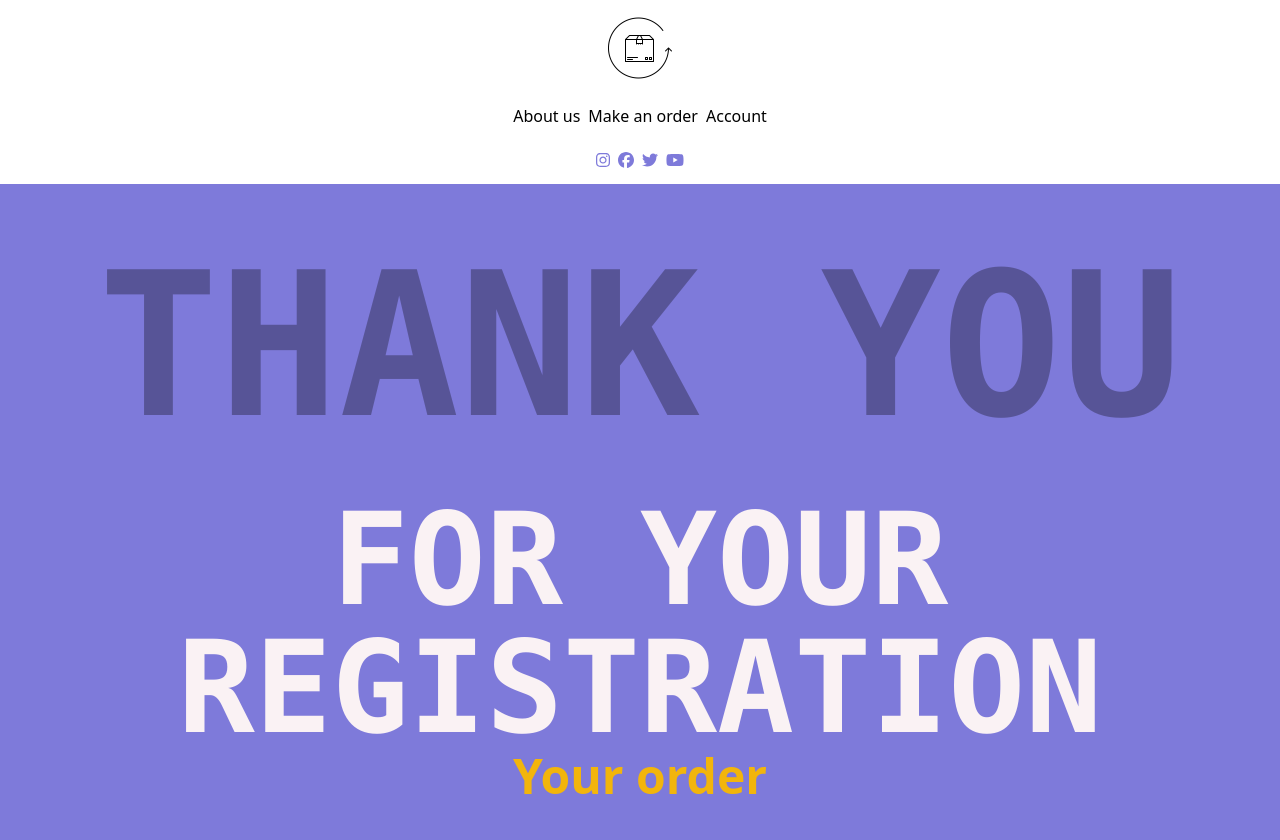
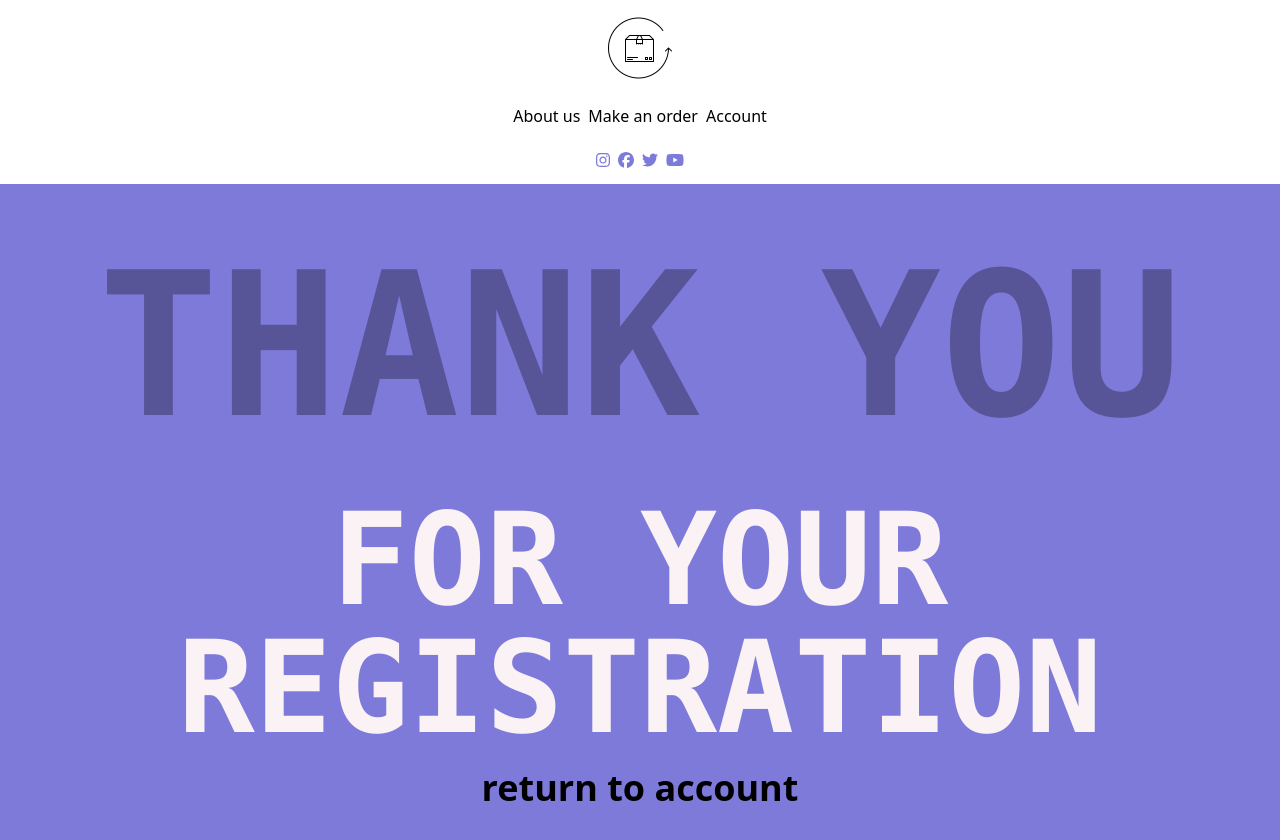
Before and after one commit to BoronenkoTimurs/ForMartinas, a Vue app: page /tyforregister in a window 1280 px wide. Shown: the top 840 px of the page. Built offline with nearby package versions, Linux system fonts and the light colour scheme.

Commit message:
test afterlogin

```diff
--- a/src/router/index.js
+++ b/src/router/index.js
@@ -8,6 +8,7 @@ import TyForOrder from "../views/TyForOrder.vue";
 import AccountRegister from "../views/AccountRegister.vue";
 import OrderList from "../views/OrderList.vue";
 import TyForRegister from "../views/TyForRegister.vue";
+import AfterLogin from "../views/AfterLogin.vue";
 
 const router = createRouter({
   history: createWebHistory(import.meta.env.BASE_URL),
@@ -48,6 +49,12 @@ const router = createRouter({
       name: "UserProfile",
       component: TyForRegister,
     },
+    {
+      path: "/afterlogin",
+      name: "afterlogin",
+      component: AfterLogin,
+    },
+
   ],
 });
 export default router;
--- /dev/null
+++ b/src/views/AfterLogin.vue
@@ -0,0 +1,23 @@
+<template>
+    <div class="h-screen">
+      <div class="bg-pink h-full">
+        <p
+          class="pt-3 bg-transparent opacity-30 font-bold font-mono uppercase text-center text-10xl"
+        >
+          Account
+        </p>
+          <div class="flex flex-col font-bold font-monoopacity-400 text-orange text-center text-5xl">
+
+
+          </div>
+        <div
+          class="flex flex-col font-bold font-monoopacity-400 text-orange text-center text-5xl"
+        >
+          <p>
+
+            Your order
+          </p>
+        </div>
+      </div>
+    </div>
+  </template>
--- a/src/views/TyForRegister.vue
+++ b/src/views/TyForRegister.vue
@@ -16,15 +16,15 @@
 
 
           </div>
-        <div
-          class="flex flex-col font-bold font-monoopacity-400 text-orange text-center text-5xl"
+
+
+        <RouterLink
+          activeClass="active"
+          class=" flex items-center font-bold justify-center py-4 hover:text-yellowHover text-4xl"
+          to="/afterlogin"
+          >return to account</RouterLink
         >
-          <p>
 
-            Your order
-
-          </p>
-        </div>
       </div>
     </div>
   </template>
```
